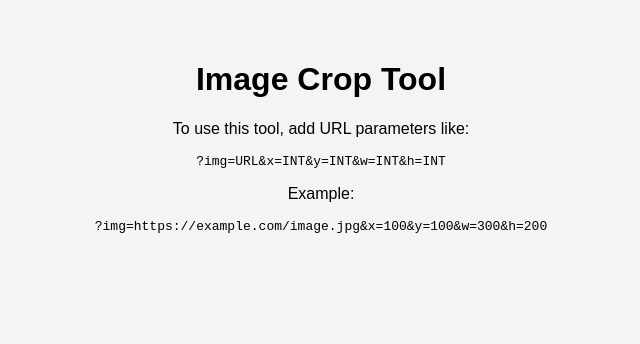
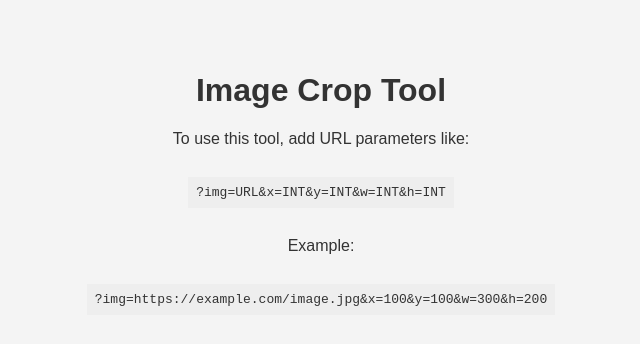
Before and after one commit to SamMarkGoldman/sammarkgoldman.github.io, a plain HTML site: page crop-image/index.html in a window 1280 px wide. Shown: the whole page, without its empty margins (319-959 px from the left). Drawn offline with Linux system fonts and the light colour scheme.

Commit message:
Update style.css

```diff
--- a/crop-image/style.css
+++ b/crop-image/style.css
@@ -11,8 +11,14 @@ canvas {
   background: white;
 }
 
-#message {
-  margin-top: 1rem;
-  color: #555;
-  font-size: 0.95rem;
+#help {
+  margin-top: 2rem;
+  color: #333;
 }
+
+pre {
+  background: #eee;
+  padding: 0.5rem;
+  display: inline-block;
+  text-align: left;
+}
```
